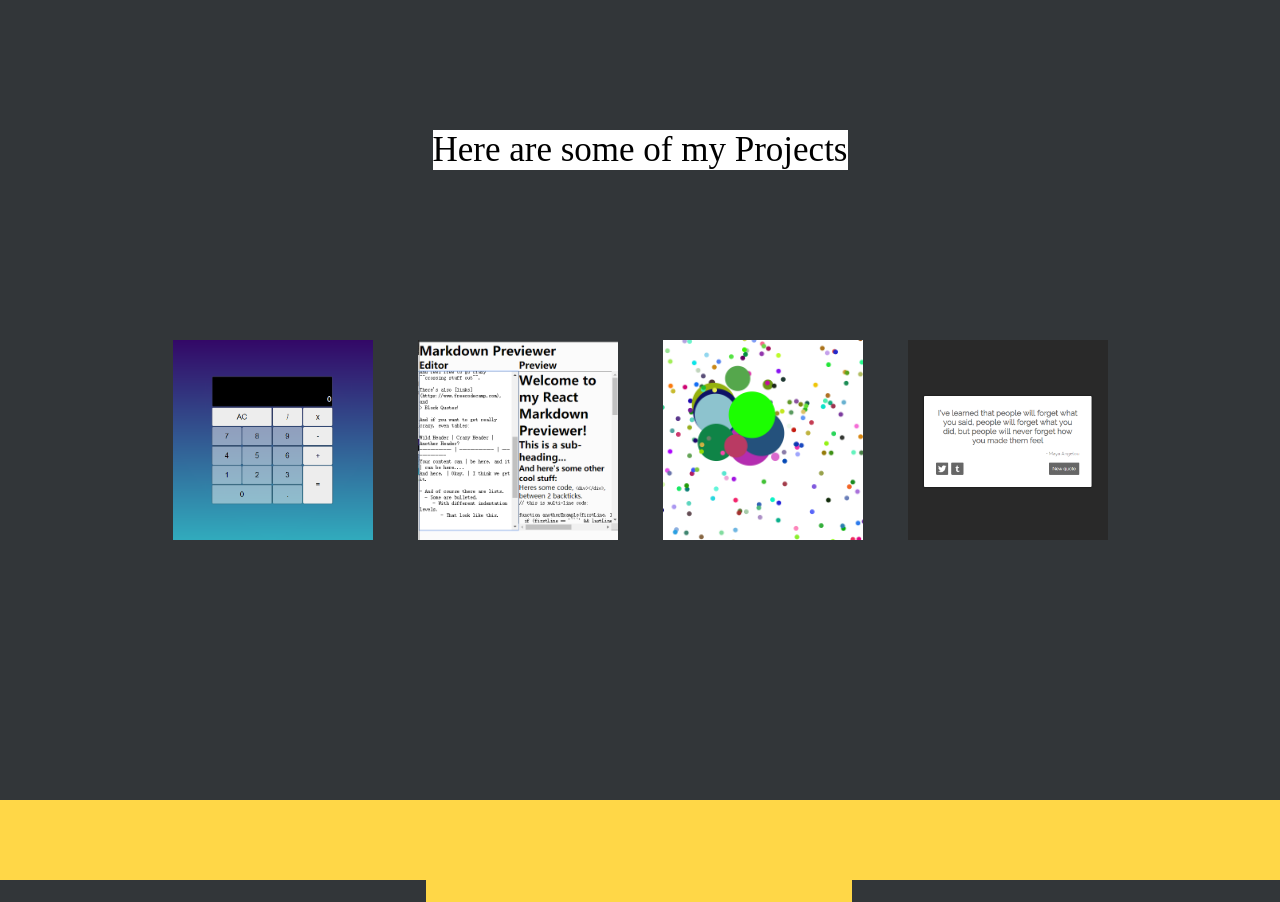
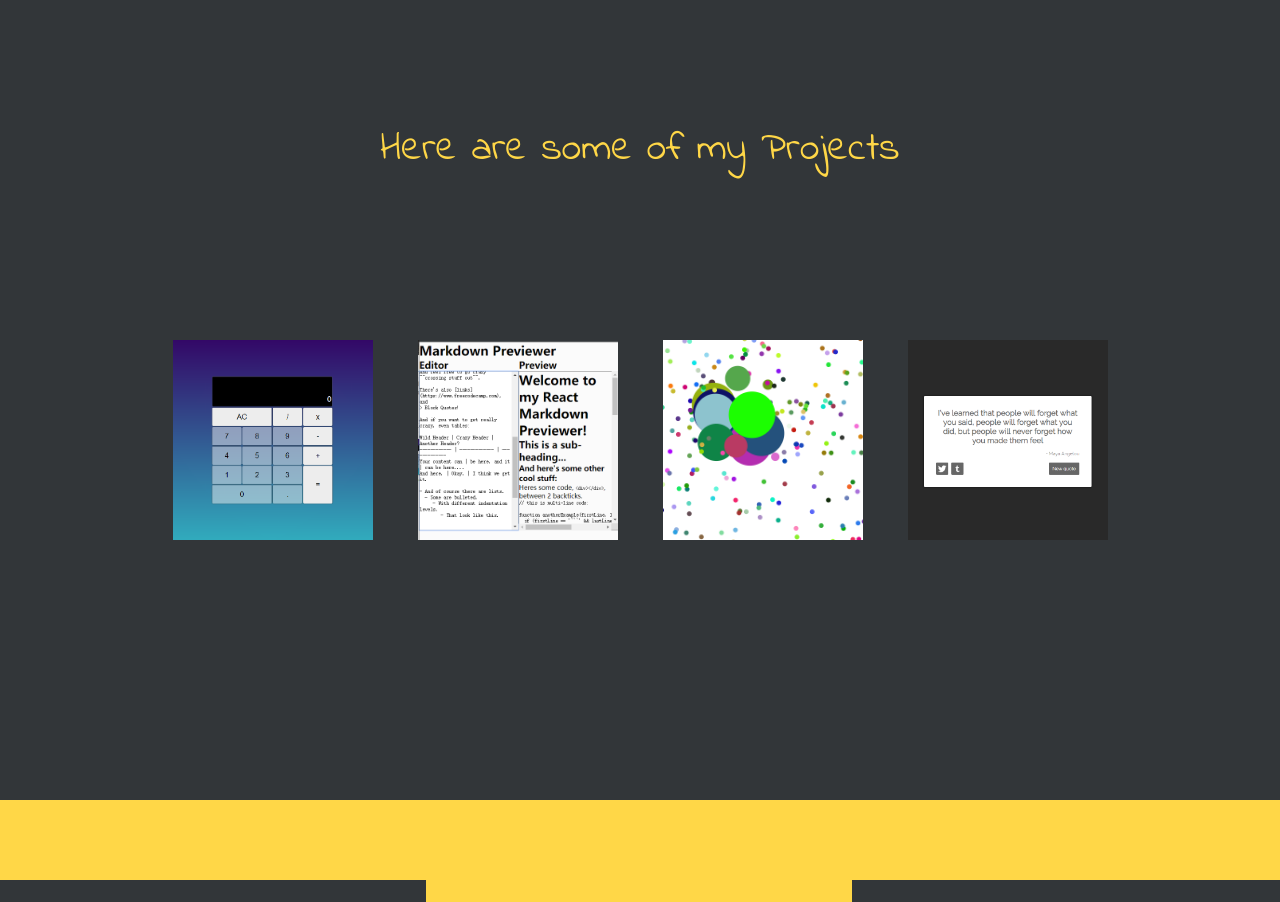
Before and after one commit to sadJohn/Personal-Website, a React (Create React App) app: page / in a window 1280 px wide. Shown: the part 1600-2502 px from the top of the page. Built offline with nearby package versions, Linux system fonts and the light colour scheme.

Commit message:
a little animation

```diff
--- a/package.json
+++ b/package.json
@@ -4,10 +4,10 @@
   "private": true,
   "dependencies": {
     "@fortawesome/fontawesome-free": "^5.8.2",
+    "gsap": "^2.1.3",
     "prop-types": "^15.7.2",
     "react": "^16.8.6",
     "react-dom": "^16.8.6",
-    "react-motion": "^0.5.2",
     "react-scripts": "3.0.1",
     "styled-components": "^4.2.0"
   },
--- a/src/components/home/learn/learn.jsx
+++ b/src/components/home/learn/learn.jsx
@@ -6,11 +6,12 @@ import LearnItem from "./learnItem/LearnItem";
 const Learn = React.memo(() => {
   const [list, setList] = useState(learnList);
   const moveHandler = e => {
+    debugger
     const newList = [...list];
     const targetIndex = learnList.findIndex(
       learnListItem => learnListItem.id === +e.target.dataset.id
     );
-    newList[targetIndex].phase = +e.target.value;
+    newList[targetIndex].phase = +e.target.dataset.value;
     setList(newList);
   };
   return (
@@ -21,7 +22,6 @@ const Learn = React.memo(() => {
         <Title>NotYet!</Title>
       </Category>
       {list.map(learnListItem => {
-        console.log('learnListItem.phase = ', learnListItem.phase)
         return (
           <LearnItem
             key={learnListItem.id}
--- a/src/components/home/learn/learnItem/LearnItem.jsx
+++ b/src/components/home/learn/learnItem/LearnItem.jsx
@@ -18,7 +18,6 @@ const LearnItem = React.memo(({ id, href, src, alt, phase, onClick }) => {
         phase * 100,
       y: Math.random() * (window.innerHeight * 0.8 - 100) - 60
     });
-    return () => {};
   }, [phase]);
 
   useEffect(() => {
@@ -57,10 +56,10 @@ const LearnItem = React.memo(({ id, href, src, alt, phase, onClick }) => {
         transform: `translate(${position.x}px,${position.y}px)`
       }}
     >
-      <Menu className="menu">
+      <Menu className="menu" phase={phase}>
         {[0, 1, 2].map(p =>
           p === phase ? null : (
-            <MenuItem key={p} onClick={onClick} value={p} data-id={id}>
+            <MenuItem key={p} onClick={onClick} data-value={p} data-id={id}>
               {["Confident", "Learning", "NotYet"][p]}
             </MenuItem>
           )
--- a/src/components/home/learn/learnItem/style.jsx
+++ b/src/components/home/learn/learnItem/style.jsx
@@ -11,20 +11,34 @@ export const LearnImg = Img;
 
 export const StyledLearn = styled.div`
   position: absolute;
-
   :hover div {
     visibility: visible;
   }
 `;
-export const MenuItem = styled.button`
+export const MenuItem = styled.div`
   width: 100%;
   height: 50%;
   cursor: pointer;
+  text-align: center;
+  line-height: 40px;
+  border-radius: 2em;
+  background-color: #e91e63;
+  color: #ffffff;
+  box-shadow: 0 2px 5px 0 rgba(0, 0, 0, 0.26), 0 2px 10px 0 rgba(0, 0, 0, 0.22);
+  transition: all 0.4s;
+
+  :hover {
+    background: darken(#e91e63, 5%);
+    box-shadow: 0 5px 11px 0 rgba(0, 0, 0, 0.28),
+      0 4px 15px 0 rgba(0, 0, 0, 0.25);
+  }
 `;
 
 export const Menu = styled.div`
   visibility: hidden;
   width: 80px;
-  height: 60px;
-  transform: translateX(80px);
+  height: 80px;
+  /* transform: translateX(80px); */
+  transform: ${props =>
+    props.phase === 2 ? "translateX(-80px)" : "translateX(80px)"};
 `;
--- a/src/components/home/projects/Projects.jsx
+++ b/src/components/home/projects/Projects.jsx
@@ -1,14 +1,20 @@
-import React from "react";
+import React, { useRef, useEffect } from "react";
 import ImgLink from "../../common/imglink/ImgLink";
 import { Container, Title } from "./style";
 import projects from "./project";
+import { TweenMax } from "gsap";
 
 const Projects = React.memo(() => {
+  useEffect(() => {
+    const myTween = TweenMax.staggerFrom(".img-link", 1.5, { rotation: 360, scale:0.5 }, .5);
+  }, []);
   return (
     <Container>
       <Title>Here are some of my Projects</Title>
       {projects.map(project => (
-        <ImgLink {...project} />
+        <div key={project.id} className="img-link">
+          <ImgLink {...project} />
+        </div>
       ))}
     </Container>
   );
--- a/src/components/home/projects/project.js
+++ b/src/components/home/projects/project.js
@@ -5,25 +5,25 @@ import quotes from "../../../assets/images/quotes.png";
 
 const projects = [
   {
-    key: 1,
+    id: 1,
     href: "https://98m0x8l2np.codesandbox.io/",
     src: caculator,
     alt: "caculator"
   },
   {
-    key: 2,
+    id: 2,
     href: "https://34r5x8or16.codesandbox.io/",
     src: markdown,
     alt: "markdown"
   },
   {
-    key: 3,
+    id: 3,
     href: "https://5w0m8lor5p.codesandbox.io/",
     src: canvas ,
     alt: "canvas"
   },
   {
-    key: 4,
+    id: 4,
     href: "https://9zmvwv4v6p.codesandbox.io/",
     src: quotes,
     alt: "quotes"
--- a/src/components/home/projects/style.jsx
+++ b/src/components/home/projects/style.jsx
@@ -15,6 +15,7 @@ export const Title = styled.div`
   height: 4rem;
   text-align: center;
   line-height: 4rem;
-  background-color: white;
-  font-size: 3.5rem;
+  font-size: 4rem;
+  color: #FFD747;
+  font-family: "Indie Flower", cursive;
 `;
```
Also changed, not shown: src/components/common/imglink/style.jsx (line endings or trailing spaces), 1 other file (tests, documents, lock files or other folders).
